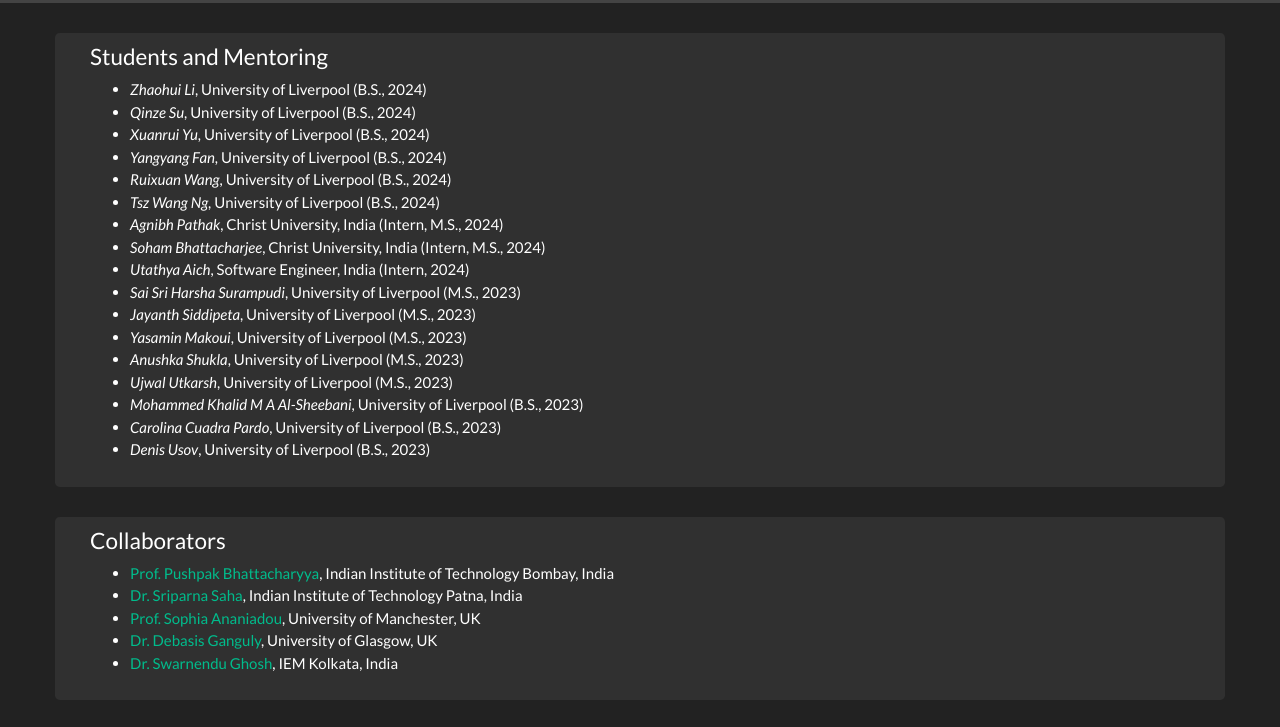
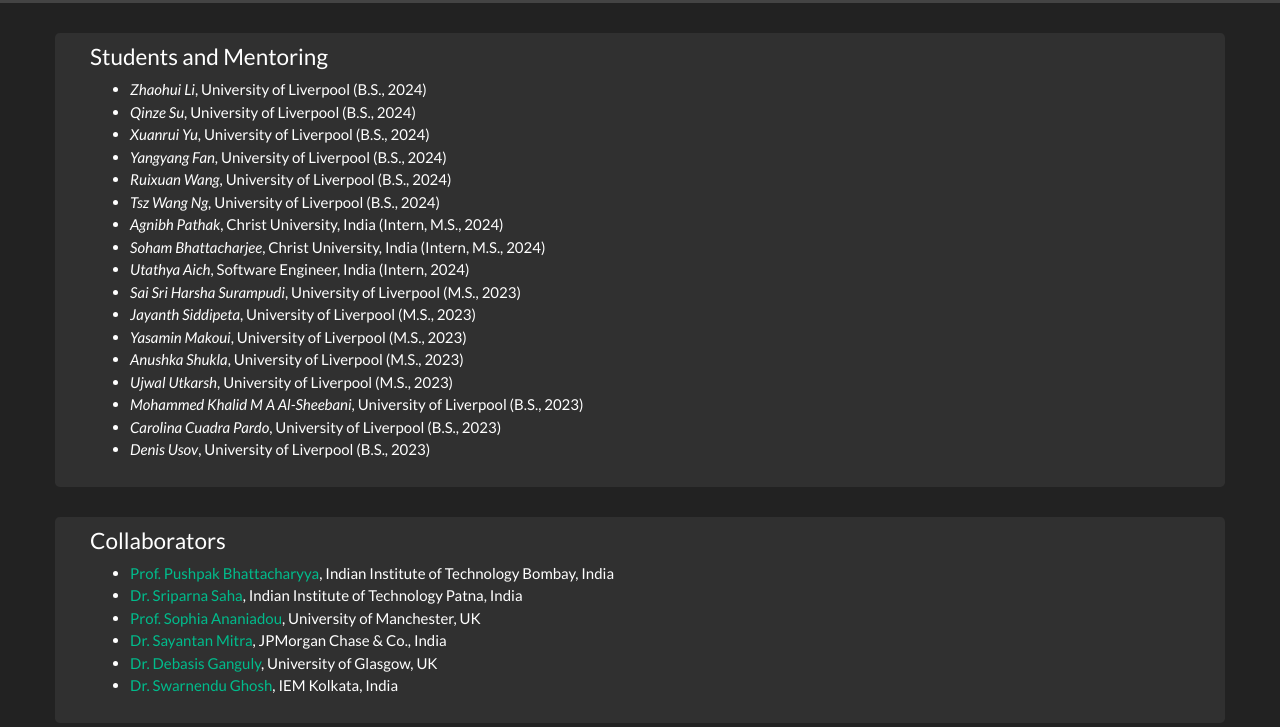
Before and after one commit to sahatulika15/sahatulika15.github.io, a plain HTML site: page Mentees and Collaborators/index.html in a window 1280 px wide. Shown: the part 73-800 px from the top of the page. Drawn offline with Linux system fonts and the light colour scheme; some icons are missing.

Commit message:
Update index.html

```diff
--- a/Mentees and Collaborators/index.html
+++ b/Mentees and Collaborators/index.html
@@ -147,6 +147,8 @@
 
  <li><a href="https://research.manchester.ac.uk/en/persons/sophia.ananiadou" target="_blank"> Prof. Sophia Ananiadou</a>, University of Manchester, UK </li>
 
+<li><a href="https://scholar.google.co.in/citations?user=FKl_cVsAAAAJ&hl=en" target="_blank"> Dr. Sayantan Mitra</a>, JPMorgan Chase & Co., India </li>
+
  <li><a href="https://gdebasis.github.io/" target="_blank"> Dr. Debasis Ganguly</a>, University of Glasgow, UK </li>
 
  <li><a href="https://scholar.google.co.in/citations?user=UMJkI8EAAAAJ&amp;hl=en" target="_blank"> Dr. Swarnendu Ghosh</a>, IEM Kolkata, India </li>
```
